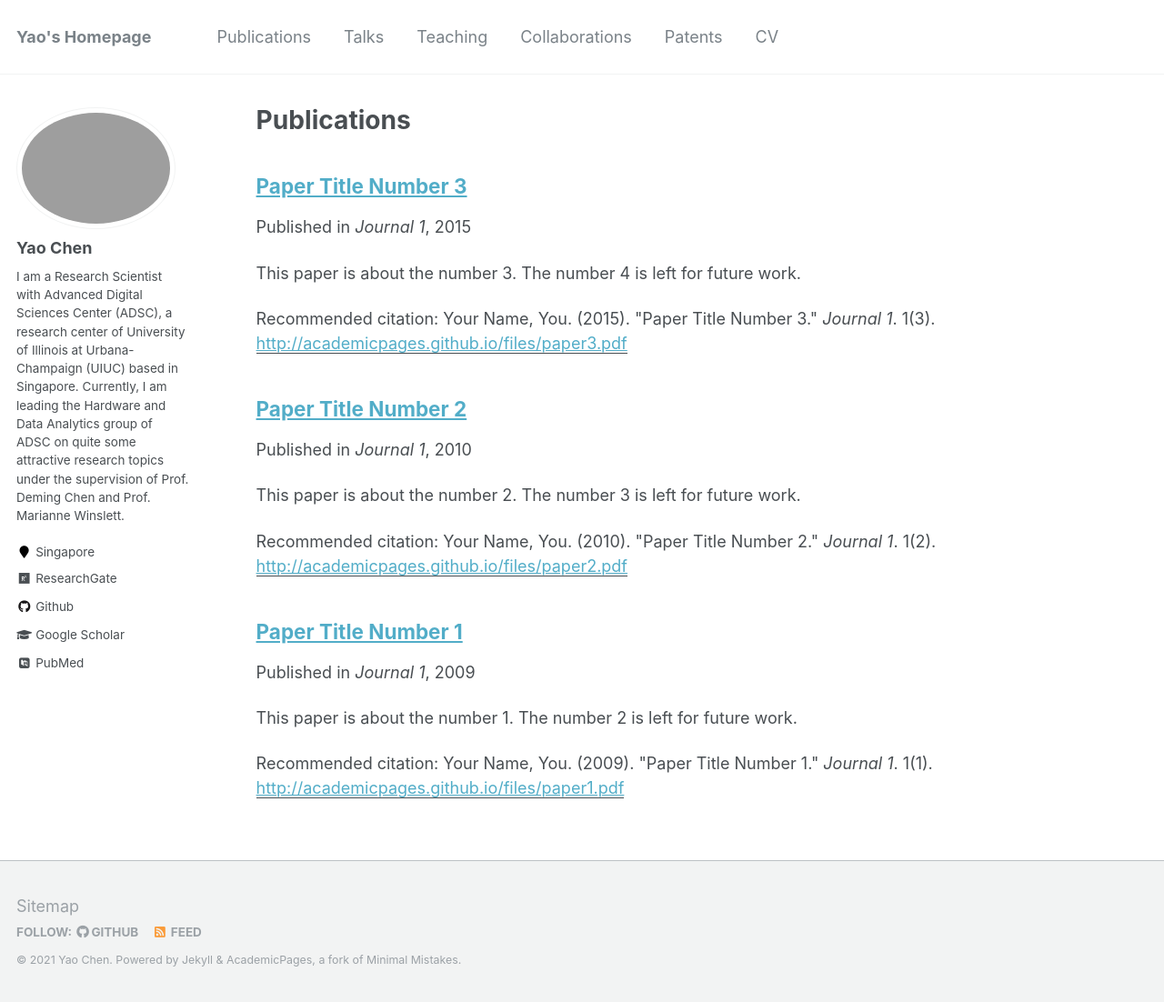
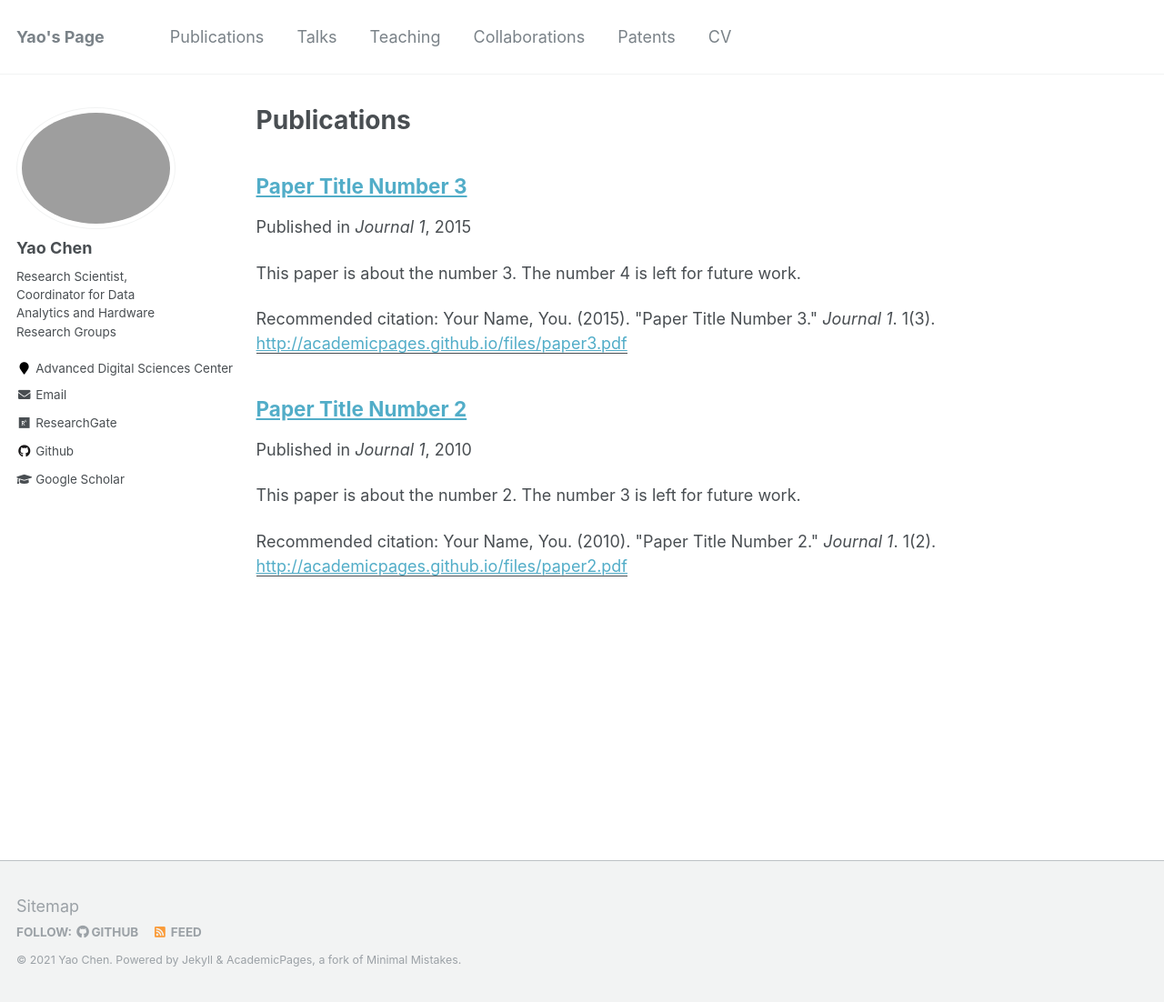
Before and after one commit to microideax/microideax.github.io, a Jekyll site: the page built from _pages/publications.md, in a window 1280 px wide and 1102 px high. Shown: the whole window at 91% size. Built offline with Jekyll 4.4.1, drawn with Linux system fonts in a browser that asks for light colours; some web fonts are replaced.

Commit message:
minor change

```diff
--- a/Gemfile
+++ b/Gemfile
@@ -22,6 +22,8 @@ gem "wdm", "~> 0.1.0" if Gem.win_platform?
 group :jekyll_plugins do
   # gem "jekyll-archives"
   gem "jekyll-feed"
-  gem 'jekyll-sitemap'
-  gem 'hawkins'
+  gem 'jekyll-sitemap', :github => 'jekyll/jekyll-sitemap', :branch => 'master'
+#  gem 'hawkins'
 end
+
+# gem "webrick", "~> 1.7"
--- a/_config.yml
+++ b/_config.yml
@@ -7,19 +7,16 @@
 
 # Site Settings
 locale: "en-US"
-title: "Yao's Homepage"
+title: "Yao's Page"
 title_separator: "-"
 name: &name "Yao Chen"
-description: &description "Research Scientist at ADSC"
+description: &description "Research Scientist, Coordinator for Data Analytics and Hardware Research Groups"
 url: https://microideax.github.io # the base hostname & protocol for your site e.g. "https://mmistakes.github.io"
 baseurl: "" # the subpath of your site, e.g. "/blog"
 repository: "microideax/microideax.github.io"
 teaser: # filename of teaser fallback teaser image placed in /images/, .e.g. "500x300.png"
 breadcrumbs: false # true, false (default)
 words_per_minute: 160
-future: true
-read_more: "disabled" # if enabled, adds "Read more" links to excerpts
-talkmap_link: false #change to true to add link to talkmap on talks page
 comments:
   provider: # false (default), "disqus", "discourse", "facebook", "google-plus", "staticman", "custom"
   disqus:
@@ -70,6 +67,7 @@ social:
   name: # If the user or organization name differs from the site's name
   links: # An array of links to social media profiles
 
+
 # Analytics
 analytics:
   provider: "google-universal" # false (default), "google", "google-universal", "custom"
@@ -79,13 +77,12 @@ analytics:
 # Site Author
 author:
   name: "Yao Chen"
-  avatar: "yao.png"
-  bio: "I am a Research Scientist with Advanced Digital Sciences Center (ADSC), a research center of University of Illinois at Urbana-Champaign (UIUC) based in Singapore. Currently, I am leading the Hardware and Data Analytics group of ADSC on quite some attractive research topics under the supervision of Prof. Deming Chen and Prof. Marianne Winslett."
-  location: "Singapore"
+  avatar: "images/bio-photo.jpg"
+  bio: "Research Scientist, Coordinator for Data Analytics and Hardware Research Groups"
+  location: "Advanced Digital Sciences Center"
   employer:
-  pubmed: "https://www.ncbi.nlm.nih.gov/pubmed/?term=john+snow"
   googlescholar: "https://scholar.google.com/citations?user=R-GbxYsAAAAJ&hl=en"
-  email:
+  email: "yao.chen@adsc-create.edu.sg"
   researchgate: "https://www.researchgate.net/profile/Yao_Chen14"
   uri:
   bitbucket:
@@ -98,7 +95,6 @@ author:
   google_plus:
   keybase:
   instagram:
-  impactstory: #"https://profiles.impactstory.org/u/xxxx-xxxx-xxxx-xxxx"
   lastfm:
   linkedin:
   orcid: #""
@@ -113,6 +109,7 @@ author:
   xing:
   youtube:
   wikipedia:
+
 
 # Reading Files
 include:
@@ -142,12 +139,12 @@ exclude:
   - node_modules
   - package.json
   - tmp
-  - vendor
 keep_files:
   - .git
   - .svn
 encoding: "utf-8"
 markdown_ext: "markdown,mkdown,mkdn,mkd,md"
+
 
 # Conversion
 markdown: kramdown
@@ -155,6 +152,7 @@ highlighter: rouge
 lsi: false
 excerpt_separator: "\n\n"
 incremental: false
+
 
 # Markdown Processing
 kramdown:
@@ -166,6 +164,7 @@ kramdown:
   toc_levels: 1..6
   smart_quotes: lsquo,rsquo,ldquo,rdquo
   enable_coderay: false
+
 
 # Collections
 collections:
@@ -181,6 +180,7 @@ collections:
   talks:
     output: true
     permalink: /:collection/:path/
+
 
 # Defaults
 defaults:
@@ -243,26 +243,29 @@ sass:
   sass_dir: _sass
   style: compressed # http://sass-lang.com/documentation/file.SASS_REFERENCE.html#output_style
 
+
 # Outputting
 permalink: /:categories/:title/
 # paginate: 5 # amount of posts to show
 # paginate_path: /page:num/
-timezone: America/Los_Angeles # http://en.wikipedia.org/wiki/List_of_tz_database_time_zones
+timezone: Asia/Singapore # http://en.wikipedia.org/wiki/List_of_tz_database_time_zones
+
 
 # Plugins
 plugins:
   - jekyll-paginate
-  - jekyll-sitemap
+  # - jekyll-sitemap
   - jekyll-gist
   - jekyll-feed
   - jekyll-redirect-from
 # mimic GitHub Pages with --safe
 whitelist:
   - jekyll-paginate
-  - jekyll-sitemap
+  # - jekyll-sitemap
   - jekyll-gist
   - jekyll-feed
   - jemoji
+
 
 # Archives
 #  Type
@@ -292,9 +295,12 @@ tag_archive:
 #     category: /categories/:name/
 #     tag: /tags/:name/
 
+
 # HTML Compression
 # - http://jch.penibelst.de/
 compress_html:
   clippings: all
   ignore:
     envs: development
+
+theme: jekyll-theme-merlot
--- a/_publications/2009-10-01-paper-title-number-1.md
+++ /dev/null
@@ -1,15 +0,0 @@
----
-title: "Paper Title Number 1"
-collection: publications
-permalink: /publication/2009-10-01-paper-title-number-1
-excerpt: 'This paper is about the number 1. The number 2 is left for future work.'
-date: 2009-10-01
-venue: 'Journal 1'
-paperurl: 'http://academicpages.github.io/files/paper1.pdf'
-citation: 'Your Name, You. (2009). &quot;Paper Title Number 1.&quot; <i>Journal 1</i>. 1(1).'
----
-This paper is about the number 1. The number 2 is left for future work.
-
-[Download paper here](http://academicpages.github.io/files/paper1.pdf)
-
-Recommended citation: Your Name, You. (2009). "Paper Title Number 1." <i>Journal 1</i>. 1(1).
```
Also changed, not shown: _pages/about.md (+6 -1 lines), AIR-banner.png (deleted), AIRlogo.png (deleted), AISGlogo.png (deleted), CHANGELOG.md (deleted), Flow.png (deleted), NKlogo.png (deleted), UIUC_logo.png (deleted), adsc_icon.png (deleted), gdut.jpg (deleted), gdut1.png (deleted), hbku.jpeg (deleted), icdcs1.png (deleted), nus.png (deleted), 3 more files.
